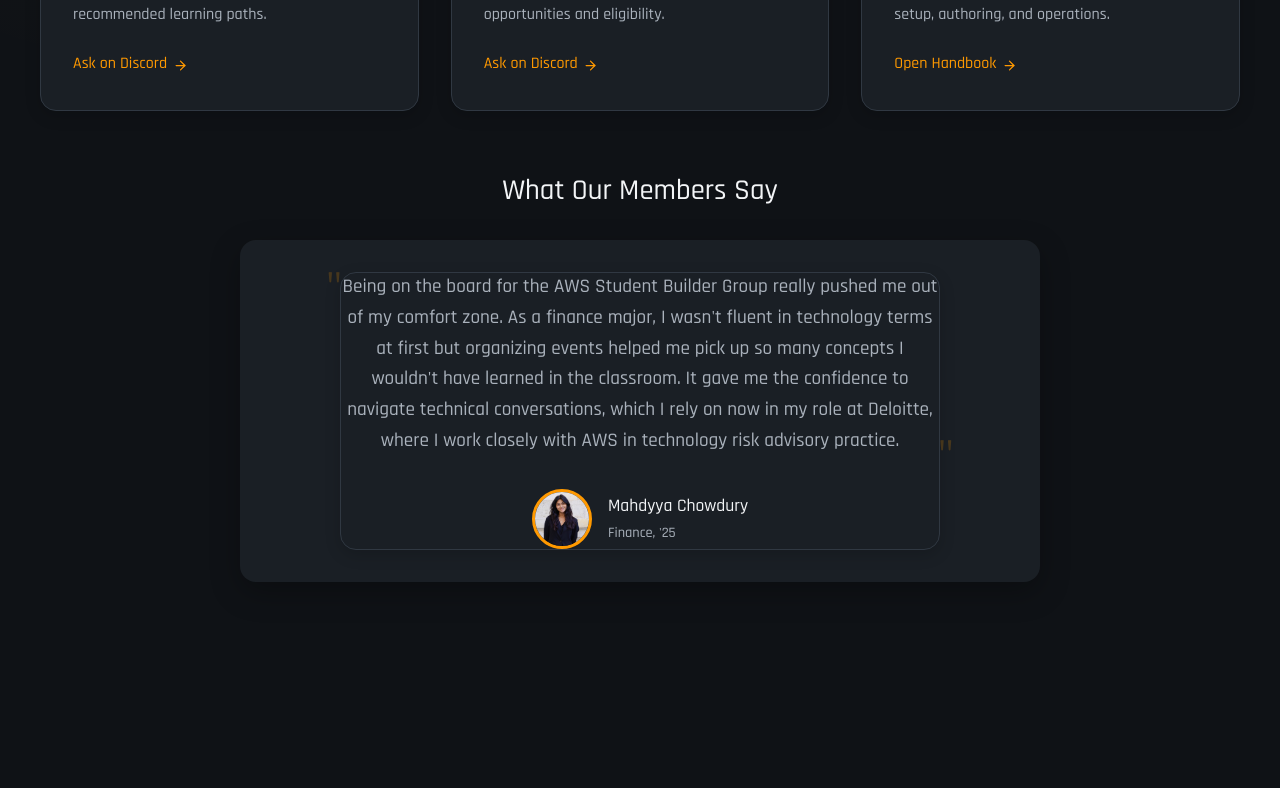
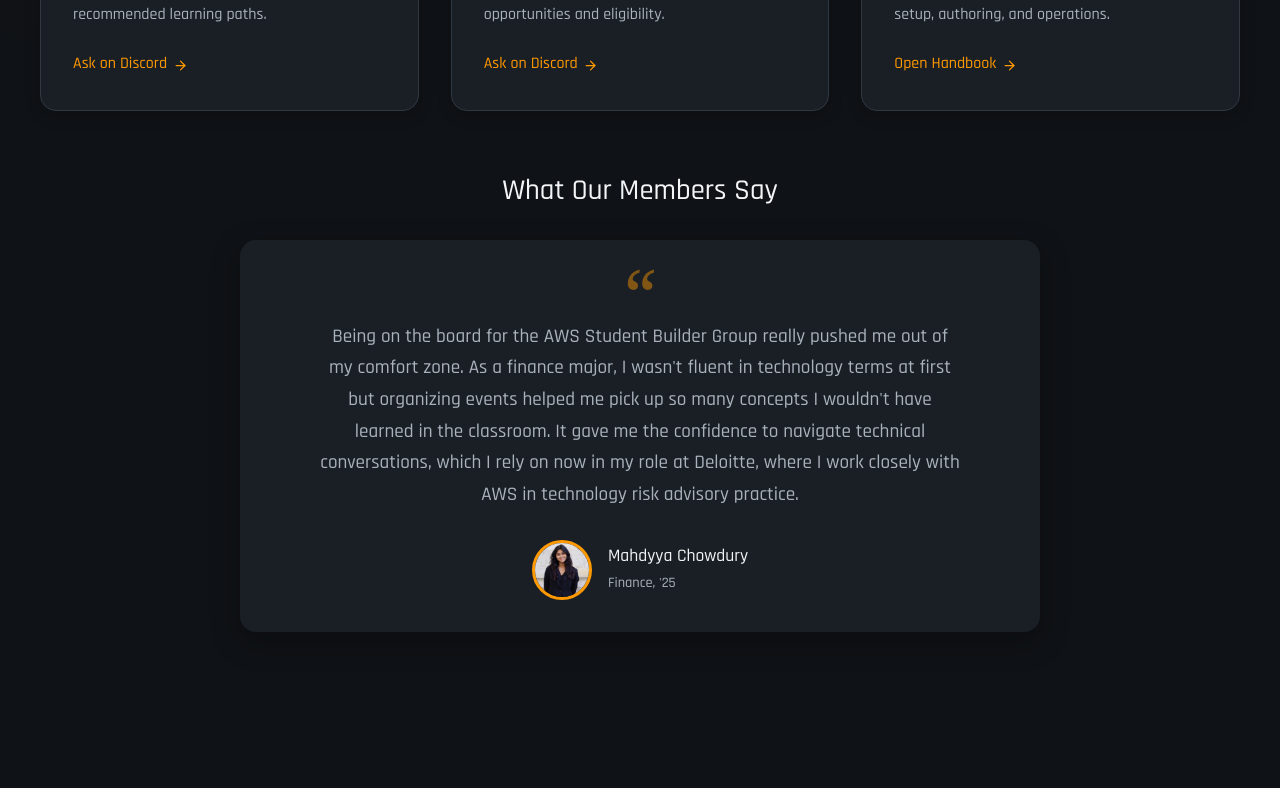
Before and after one commit to AWS-WSU/AWS-Student-Hub, a React (Vite) app in the folder frontend/: page /resources in a window 1280 px wide. Shown: the part 472-1260 px from the top of the page. Built offline with nearby package versions, Linux system fonts and the light colour scheme; no server answers.

Commit message:
fix(frontend): remove nested card and stray quote marks from member testimonial

```diff
--- a/frontend/src/pages/Resources.tsx
+++ b/frontend/src/pages/Resources.tsx
@@ -114,7 +114,7 @@ function Resources() {
                 advisory practice.
               </p>
               <div className="testimonial-author">
-                <img src="/mahdyya.jpeg" alt="Jane Doe" />
+                <img src="/mahdyya.jpeg" alt="Mahdyya Chowdury" />
                 <div>
                   <strong>Mahdyya Chowdury</strong>
                   <span>Finance, '25</span>
--- a/frontend/src/pages/styles/Landing.css
+++ b/frontend/src/pages/styles/Landing.css
@@ -1654,36 +1654,34 @@ body.modal-open {
   box-shadow: 0 10px 30px var(--card-shadow);
 }
 
-.testimonial {
-  max-width: 600px;
+/* The slider is the card; the testimonial inside it is plain content.
+   (VisualRefresh gives .testimonial a card surface, so undo it here.) */
+.testimonials-slider .testimonial {
+  max-width: 640px;
   margin: 0 auto;
+  padding: 0;
+  background: transparent;
+  border: 0;
+  box-shadow: none;
+}
+
+.testimonial::before {
+  display: block;
+  margin: 0 auto 0.4rem;
+  font-family: Georgia, 'Times New Roman', serif;
+  font-size: 4.5rem;
+  line-height: 0.6;
+  color: rgba(var(--accent-rgb), 0.45);
+  content: '\201C';
 }
 
 .testimonial p {
+  position: relative;
+  margin: 0 0 1.75rem;
   font-size: 1.2rem;
   font-style: italic;
-  margin-bottom: 2rem;
-  color: var(--text-secondary);
-  line-height: 1.6;
-  position: relative;
-}
-
-.testimonial p::before,
-.testimonial p::after {
-  content: '"';
-  font-size: 3rem;
-  color: rgba(var(--accent-rgb), 0.2);
-  position: absolute;
-}
-
-.testimonial p::before {
-  top: -20px;
-  left: -15px;
-}
-
-.testimonial p::after {
-  bottom: -40px;
-  right: -15px;
+  line-height: 1.65;
+  color: var(--text-secondary);
 }
 
 .testimonial-author {
@@ -2096,7 +2094,7 @@ body.modal-open {
     font-size: 1.2rem;
   }
 
-  .testimonial {
+  .testimonials-slider {
     padding: 1.5rem;
   }
 
@@ -2218,7 +2216,7 @@ body.modal-open {
     font-size: 0.9rem;
   }
 
-  .testimonial {
+  .testimonials-slider {
     padding: 1.2rem;
   }
 
```
